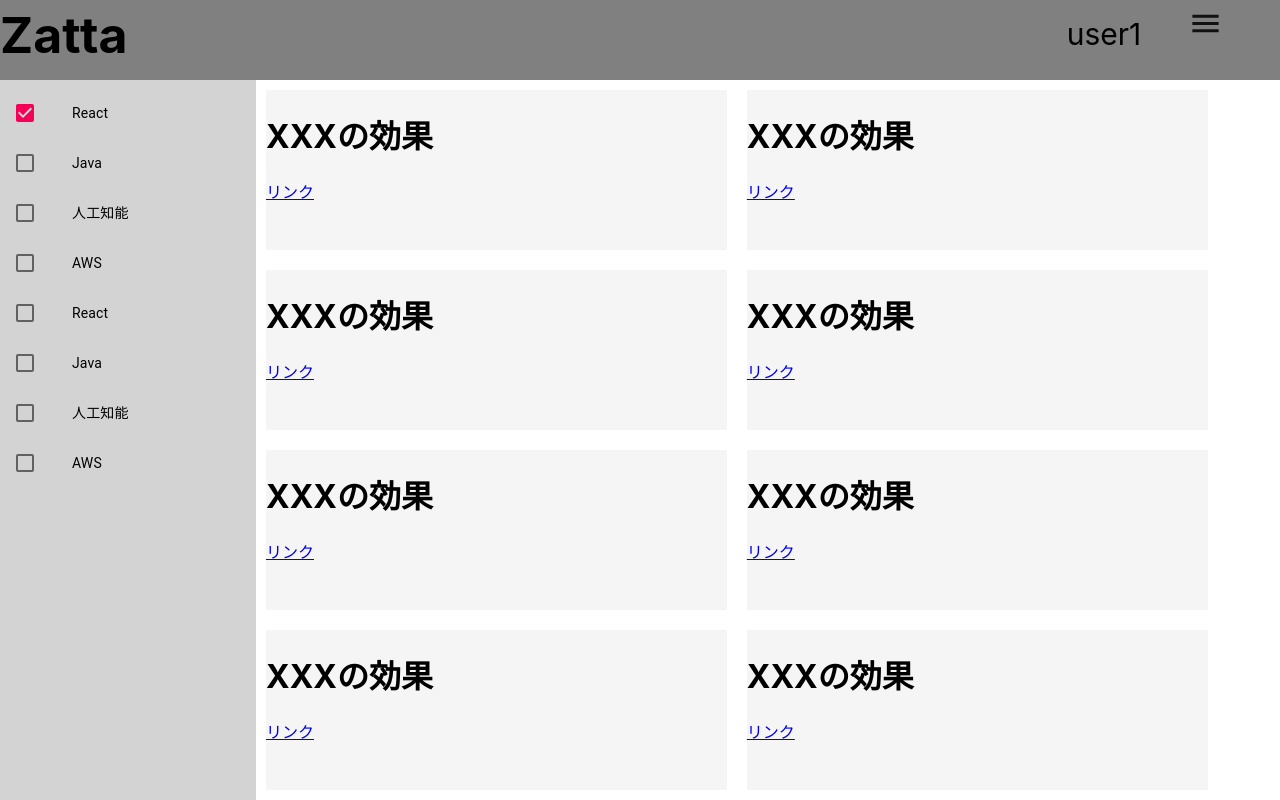
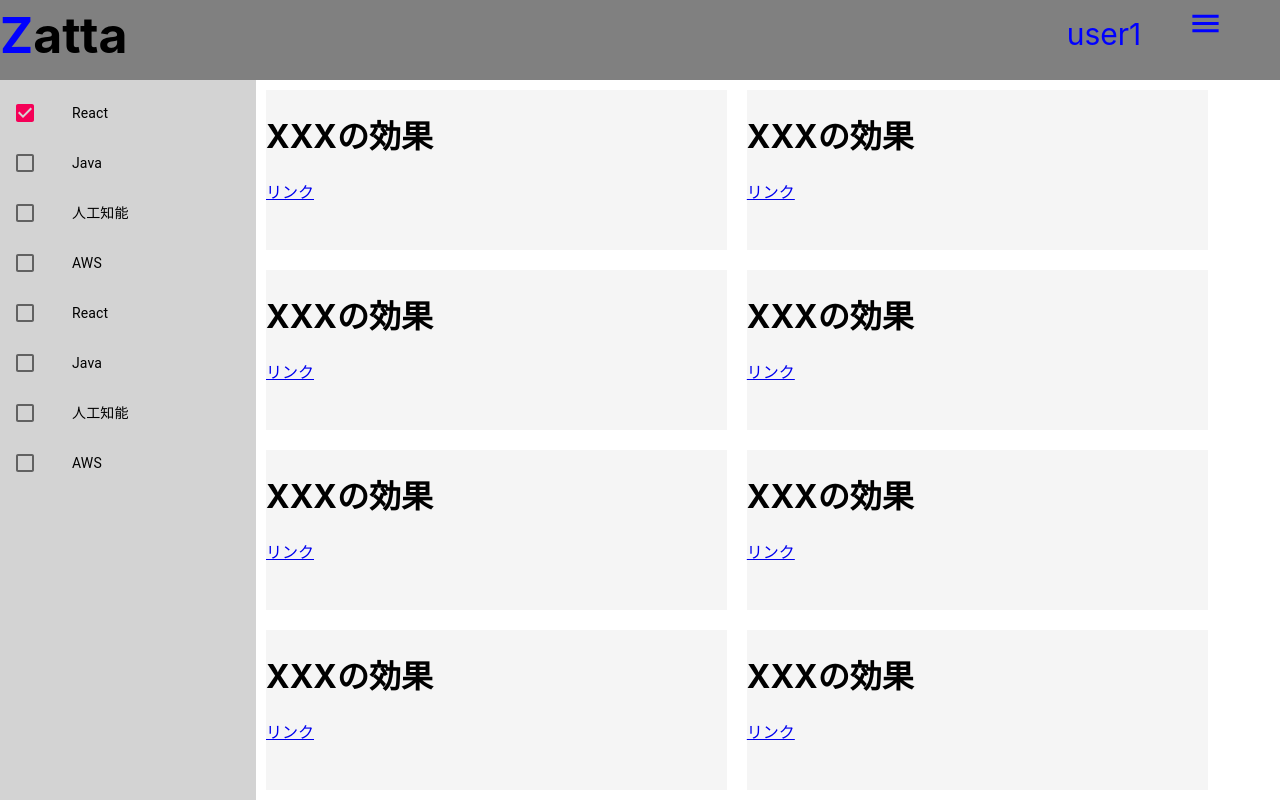
Before and after one commit to ttngm/zatta-front, a React (Create React App) app: page / in a window 1280 px wide. Shown: the top 800 px of the page. Built offline with nearby package versions, Linux system fonts and the light colour scheme.

Commit message:
change 'Zatta' color

```diff
--- a/src/Header.css
+++ b/src/Header.css
@@ -8,6 +8,10 @@
 .header h1 {
     font-size: 50px;
     margin-top: 5px;
+}
+
+.header span {
+    color: blue;
 }
 
 #user {
--- a/src/Header.js
+++ b/src/Header.js
@@ -20,7 +20,7 @@ function Header() {
     return (
         <div className="header">
             <Grid item xs={10}>
-                <h1>Zatta</h1>
+                <h1><span>Z</span>atta</h1>
             </Grid>
 
             <Grid item xs={1}>
```
